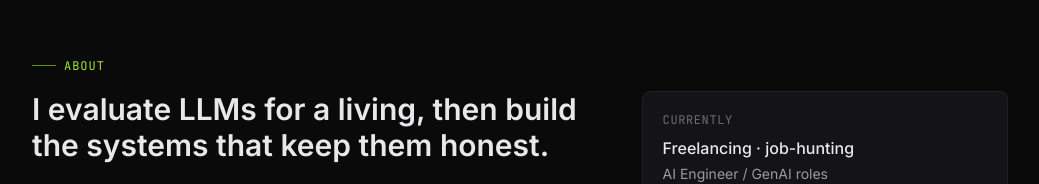
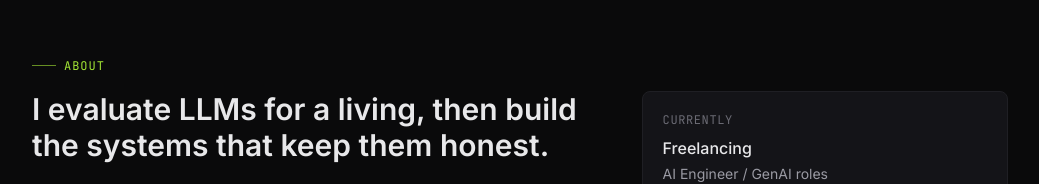
Before and after one commit to itsamanmanik/itsamanmanik.github.io, a plain HTML site: page index.html in a window 1280 px wide. Shown: the part 900-1084 px from the top of the page, without its empty margins (120-1159 px from the left). Drawn offline with nearby package versions, Linux system fonts and the light colour scheme.

Commit message:
Update current status text in index.html

```diff
--- a/index.html
+++ b/index.html
@@ -256,7 +256,7 @@
       <div class="md:col-span-2 space-y-3">
         <div class="card rounded-lg p-5">
           <div class="text-[var(--text-mute)] text-xs mono uppercase tracking-wider mb-2">Currently</div>
-          <div class="text-[var(--text)] font-medium">Freelancing · job-hunting</div>
+          <div class="text-[var(--text)] font-medium">Freelancing</div>
           <div class="text-sm text-[var(--text-dim)] mt-1">AI Engineer / GenAI roles</div>
         </div>
         <div class="card rounded-lg p-5">
```
